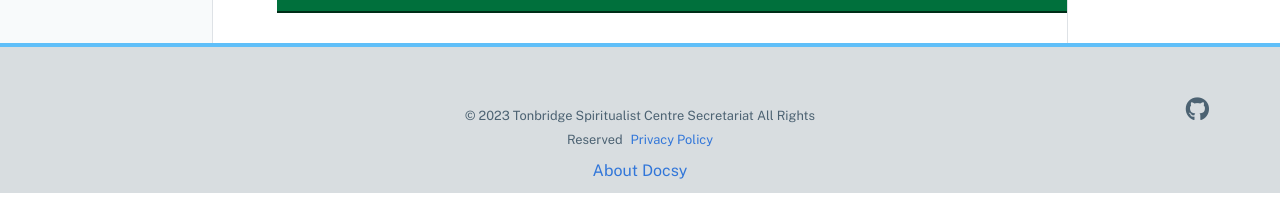
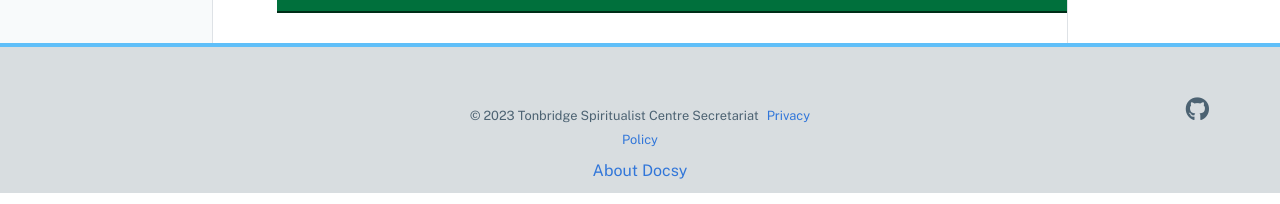
Before and after one commit to tonbridgespiritualist/docs, a Jekyll site: the page built from pages/index.md, in a window 1280 px wide and 900 px high, scrolled down 1032 px. Shown: the part 693-897 px from the top of the window. Built offline with Jekyll 4.4.1, drawn with Linux system fonts in a browser that asks for light colours.

Commit message:
Update footer.html

```diff
--- a/_includes/footer.html
+++ b/_includes/footer.html
@@ -29,7 +29,7 @@
         </ul>
       </div>
       <div class="col-12 col-sm-4 text-center py-2 order-sm-2">
-        <small class="text-footer">© {{ 'now' | date: "%Y" }} {{ site.author }} All Rights Reserved</small>
+        <small class="text-footer">© {{ 'now' | date: "%Y" }} {{ site.author }}</small>
         {% if site.privacy %}<small class="ml-1"><a href="{{ site.privacy }}" target="_blank">Privacy Policy</a></small>{% endif %}
         <p class="mt-2"><a href="/about/">About Docsy</a></p>
       </div>
```
